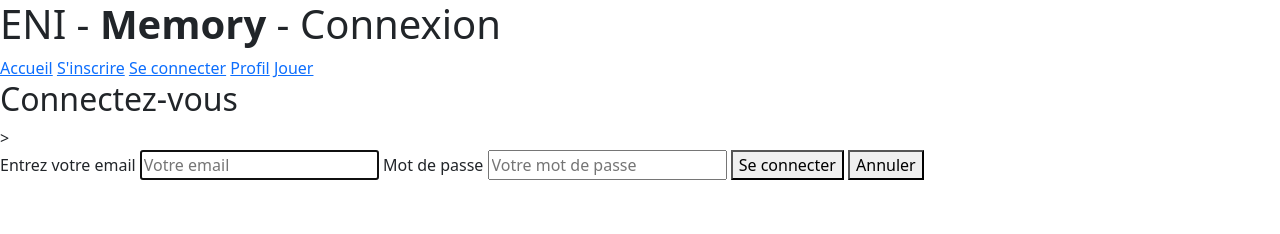
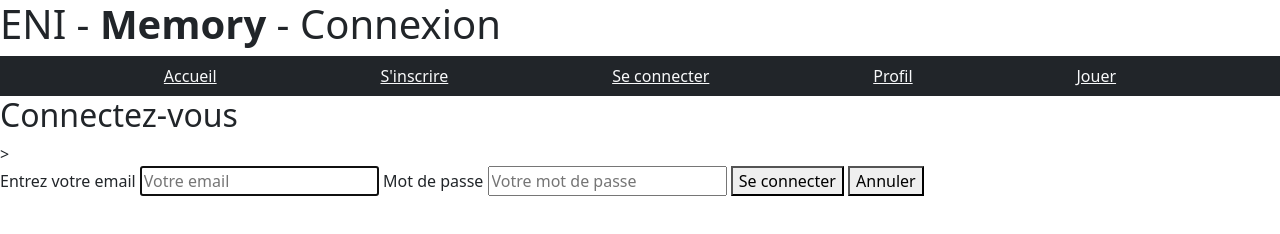
Before and after one commit to BorisPautonnier/eni-memory-boris, a plain HTML site: page connexion.html in a window 1280 px wide. Drawn offline with nearby package versions, Linux system fonts and the light colour scheme.

Commit message:
ajout classes bootstrap pour la barre de navigation

```diff
--- a/connexion.html
+++ b/connexion.html
@@ -8,14 +8,14 @@
 </head>
 <body>
     <h1>ENI - <strong>Memory</strong> - Connexion</h1>
-    <nav>
-        <a href="index.html">Accueil</a>
-        <a href="inscription.html">S'inscrire</a>
-        <a href="connexion.html">Se connecter</a>
-        <a href="profil.html">Profil</a>
-        <a href="jeu.html">Jouer</a>
+    <nav class="navbar bg-dark d-flex justify-content-evenly">
+        <a href="index.html" class="link-light">Accueil</a>
+        <a href="inscription.html" class="link-light">S'inscrire</a>
+        <a href="connexion.html" class="link-light">Se connecter</a>
+        <a href="profil.html" class="link-light">Profil</a>
+        <a href="jeu.html" class="link-light">Jouer</a>
     </nav>
-    <fieldset>
+    <section>
         <h2>Connectez-vous</h2>>
         <form action="" method="get">
             <label for="email">Entrez votre email</label>
@@ -25,6 +25,6 @@
             <button type="submit">Se connecter</button>
             <button type="reset">Annuler</button>
         </form>
-    </fieldset>
+    </section>
 </body>
 </html>
```
Also changed, not shown: index.html (+8 -8 lines), inscription.html (+8 -8 lines), jeu.html (+8 -8 lines), profil.html (+8 -8 lines).
